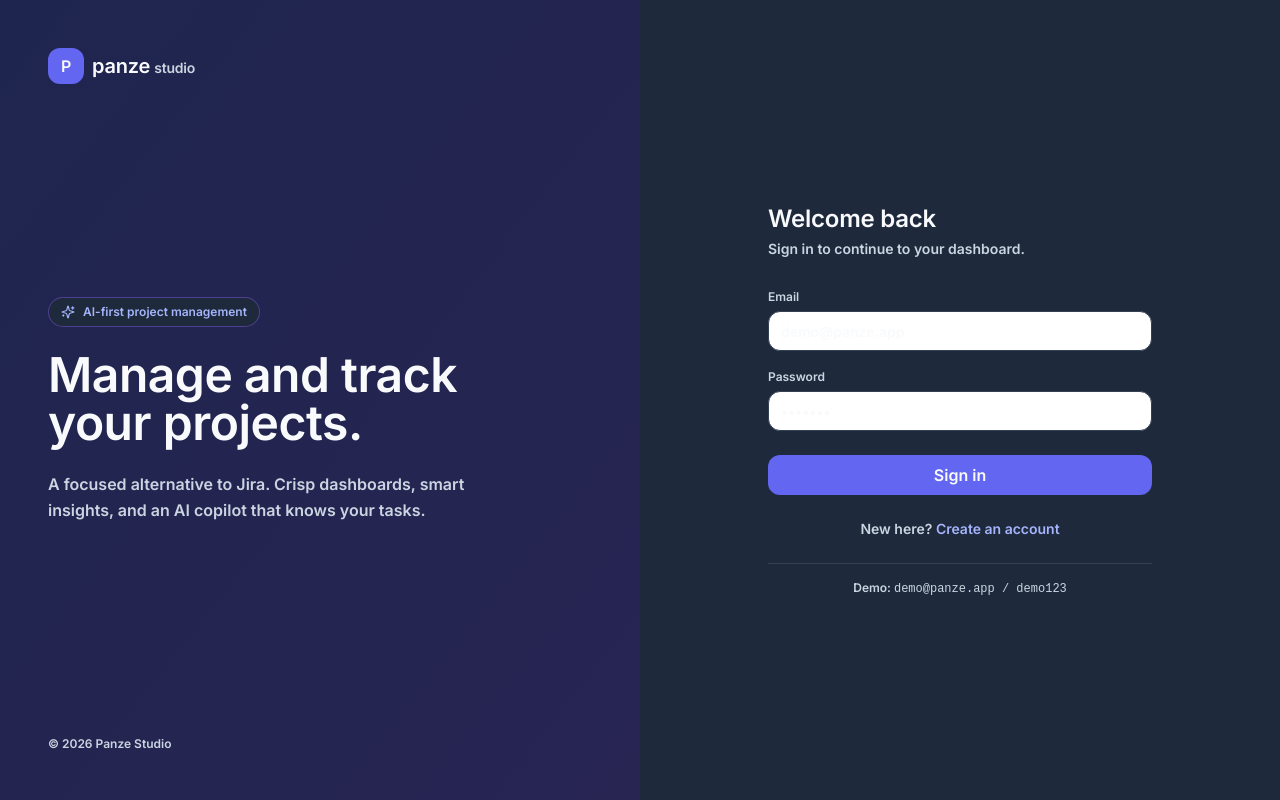
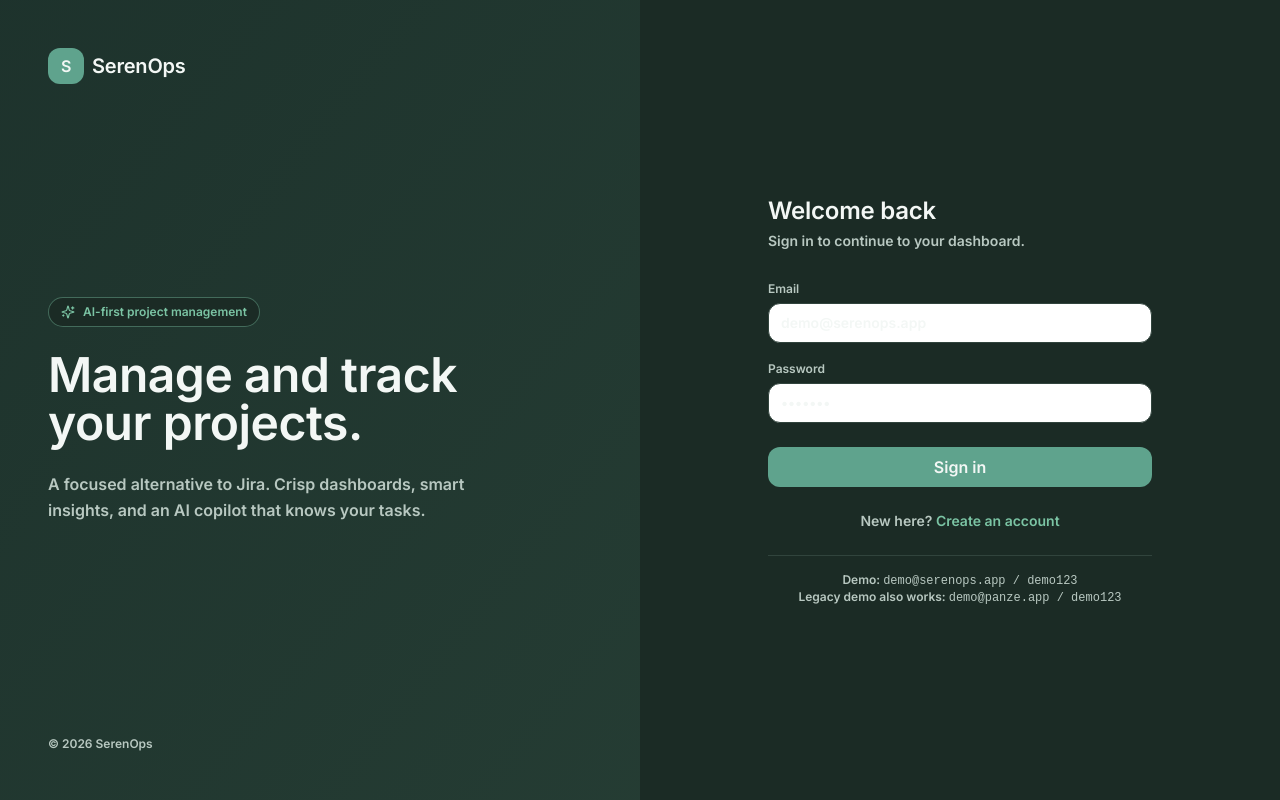
Before and after one commit to jamaica-salem/serenops, a React (Create React App) app in the folder frontend/: page /login in a window 1280 px wide. Built offline with nearby package versions, Linux system fonts and the light colour scheme; no server answers.

Commit message:
feat: rename project references to SerenOps and update related content

```diff
--- a/frontend/public/index.html
+++ b/frontend/public/index.html
@@ -4,7 +4,7 @@
         <meta charset="utf-8" />
         <meta name="viewport" content="width=device-width, initial-scale=1" />
         <meta name="theme-color" content="#000000" />
-        <meta name="description" content="Panze project management app" />
+        <meta name="description" content="SerenOps project management app" />
         <link rel="preconnect" href="https://fonts.googleapis.com" />
         <link rel="preconnect" href="https://fonts.gstatic.com" crossorigin />
         <link href="https://fonts.googleapis.com/css2?family=Inter:wght@600&display=swap" rel="stylesheet" />
@@ -21,7 +21,7 @@
         work correctly both with client-side routing and a non-root public URL.
         Learn how to configure a non-root public URL by running `npm run build`.
         -->
-        <title>Panze | Project Management</title>
+        <title>SerenOps | Project Management</title>
         <script>window.addEventListener("error",function(e){if(e.error instanceof DOMException&&e.error.name==="DataCloneError"&&e.message&&e.message.includes("PerformanceServerTiming")){e.stopImmediatePropagation();e.preventDefault()}},true);</script>
     </head>
     <body>
--- a/frontend/src/components/AIChatPanel.jsx
+++ b/frontend/src/components/AIChatPanel.jsx
@@ -11,7 +11,7 @@ const QUICK_PROMPTS = [
 export default function AIChatPanel() {
   const [open, setOpen] = useState(false);
   const [messages, setMessages] = useState([
-    { role: "ai", text: "Hi! I'm your Panze AI. Ask me about your tasks." },
+    { role: "ai", text: "Hi! I'm your SerenOps AI. Ask me about your tasks." },
   ]);
   const [input, setInput] = useState("");
   const [busy, setBusy] = useState(false);
@@ -49,7 +49,7 @@ export default function AIChatPanel() {
       >
         <Sparkles className="w-5 h-5 group-hover:scale-110 transition-transform" />
         <span className="absolute right-full mr-3 bg-gray-900 text-white text-xs px-2 py-1 rounded-md opacity-0 group-hover:opacity-100 transition whitespace-nowrap pointer-events-none">
-          Ask Panze AI
+          Ask SerenOps AI
         </span>
       </button>
     );
@@ -66,7 +66,7 @@ export default function AIChatPanel() {
             <Sparkles className="w-4 h-4" />
           </div>
           <div>
-            <div className="text-sm font-semibold font-display leading-none">Panze AI</div>
+            <div className="text-sm font-semibold font-display leading-none">SerenOps AI</div>
             <div className="text-[10px] opacity-80">Your project copilot</div>
           </div>
         </div>
--- a/frontend/src/components/dashboard/AIInsightsCard.jsx
+++ b/frontend/src/components/dashboard/AIInsightsCard.jsx
@@ -31,7 +31,7 @@ export default function AIInsightsCard({ insights = [] }) {
       </div>
 
       <div className="text-[10px] uppercase tracking-widest text-orange-700/80 mt-3 font-semibold">
-        Powered by Panze AI
+        Powered by SerenOps AI
       </div>
     </div>
   );
--- a/frontend/src/components/layout/Sidebar.jsx
+++ b/frontend/src/components/layout/Sidebar.jsx
@@ -29,11 +29,11 @@ export default function Sidebar() {
     >
       <div className="h-16 flex items-center gap-2 px-5 border-b border-gray-100">
         <div className="w-8 h-8 rounded-lg bg-orange-600 flex items-center justify-center text-white font-bold font-display">
-          P
+          S
         </div>
         <div>
-          <div className="font-display font-bold text-gray-900 leading-none">panze</div>
-          <div className="text-[10px] uppercase tracking-widest text-gray-400">studio</div>
+          <div className="font-display font-bold text-gray-900 leading-none">SerenOps</div>
+          <div className="text-[10px] uppercase tracking-widest text-gray-400">client os</div>
         </div>
       </div>
 
--- a/frontend/src/index.css
+++ b/frontend/src/index.css
@@ -9,8 +9,8 @@ body {
     font-family: 'Inter', -apple-system, BlinkMacSystemFont, 'Segoe UI', sans-serif;
     -webkit-font-smoothing: antialiased;
     -moz-osx-font-smoothing: grayscale;
-    background: #0F172A;
-    color: #F8FAFC;
+    background: #0F1A17;
+    color: #F3F7F5;
 }
 
 h1, h2, h3, h4, h5, .font-display {
@@ -24,30 +24,30 @@ code, pre, .font-mono {
 
 @layer base {
     :root {
-        --background: 222 47% 11%; /* #0F172A */
-        --foreground: 210 40% 98%; /* #F8FAFC */
-        --card: 217 33% 18%; /* #1E293B */
-        --card-foreground: 210 40% 98%; /* #F8FAFC */
-        --popover: 222 43% 12%; /* #111827 */
-        --popover-foreground: 210 40% 98%; /* #F8FAFC */
-        --primary: 239 84% 67%; /* #6366F1 */
-        --primary-foreground: 210 40% 98%; /* #F8FAFC */
-        --secondary: 215 25% 27%; /* #334155 */
-        --secondary-foreground: 210 40% 98%; /* #F8FAFC */
-        --muted: 215 25% 27%; /* #334155 */
-        --muted-foreground: 213 27% 84%; /* #CBD5E1 */
-        --accent: 258 90% 66%; /* #8B5CF6 */
-        --accent-foreground: 210 40% 98%; /* #F8FAFC */
-        --destructive: 0 84% 60%; /* #EF4444 */
-        --destructive-foreground: 210 40% 98%;
-        --border: 215 25% 27%; /* #334155 */
-        --input: 215 25% 27%; /* #334155 */
-        --ring: 239 84% 67%; /* #6366F1 */
-        --chart-1: 239 84% 67%; /* #6366F1 */
-        --chart-2: 258 90% 66%; /* #8B5CF6 */
-        --chart-3: 160 84% 39%; /* #10B981 */
-        --chart-4: 38 92% 50%; /* #F59E0B */
-        --chart-5: 0 84% 60%; /* #EF4444 */
+        --background: 158 27% 8%; /* #0F1A17 */
+        --foreground: 150 20% 96%; /* #F3F7F5 */
+        --card: 158 23% 14%; /* #1B2B25 */
+        --card-foreground: 150 20% 96%; /* #F3F7F5 */
+        --popover: 158 25% 10%; /* #14211D */
+        --popover-foreground: 150 20% 96%; /* #F3F7F5 */
+        --primary: 161 27% 51%; /* #5FA38D */
+        --primary-foreground: 150 20% 96%; /* #F3F7F5 */
+        --secondary: 158 22% 17%; /* #22352E */
+        --secondary-foreground: 150 20% 96%; /* #F3F7F5 */
+        --muted: 158 16% 23%; /* #31443D */
+        --muted-foreground: 154 13% 75%; /* #B8C8C1 */
+        --accent: 154 38% 63%; /* #7BC4A4 */
+        --accent-foreground: 158 27% 8%; /* #0F1A17 */
+        --destructive: 0 56% 67%; /* #D97C7C */
+        --destructive-foreground: 150 20% 96%;
+        --border: 158 16% 23%; /* #31443D */
+        --input: 158 16% 23%; /* #31443D */
+        --ring: 161 27% 51%; /* #5FA38D */
+        --chart-1: 161 27% 51%; /* #5FA38D */
+        --chart-2: 154 38% 63%; /* #7BC4A4 */
+        --chart-3: 145 50% 62%; /* #6FCF97 */
+        --chart-4: 30 53% 64%; /* #D4A373 */
+        --chart-5: 0 56% 67%; /* #D97C7C */
         --radius: 0.75rem;
     }
 }
@@ -59,9 +59,9 @@ code, pre, .font-mono {
 
 /* Custom scrollbar */
 ::-webkit-scrollbar { width: 8px; height: 8px; }
-::-webkit-scrollbar-track { background: #0F172A; }
-::-webkit-scrollbar-thumb { background: #334155; border-radius: 4px; }
-::-webkit-scrollbar-thumb:hover { background: #475569; }
+::-webkit-scrollbar-track { background: #0F1A17; }
+::-webkit-scrollbar-thumb { background: #31443D; border-radius: 4px; }
+::-webkit-scrollbar-thumb:hover { background: #3B5148; }
 
 /* Animations */
 @keyframes fadeInUp {
@@ -78,71 +78,71 @@ code, pre, .font-mono {
 
 /* Shimmer for AI insight card */
 .ai-glow {
-    background: linear-gradient(135deg, rgba(99, 102, 241, 0.18) 0%, rgba(30, 41, 59, 1) 70%);
-    border: 1px solid rgba(139, 92, 246, 0.35);
+    background: linear-gradient(135deg, rgba(95, 163, 141, 0.16) 0%, rgba(27, 43, 37, 1) 72%);
+    border: 1px solid rgba(123, 196, 164, 0.32);
 }
 
-/* Midnight Slate theme remap for existing utility-heavy components */
+/* Serene Forest Slate theme remap for existing utility-heavy components */
 @layer utilities {
-    .bg-white { background-color: #1E293B !important; }
-    .bg-white\/80 { background-color: rgba(30, 41, 59, 0.8) !important; }
-    .focus\:bg-white:focus { background-color: #1E293B !important; }
-    .text-white { color: #F8FAFC !important; }
+    .bg-white { background-color: #1B2B25 !important; }
+    .bg-white\/80 { background-color: rgba(27, 43, 37, 0.86) !important; }
+    .focus\:bg-white:focus { background-color: #1B2B25 !important; }
+    .text-white { color: #F3F7F5 !important; }
 
-    .bg-gray-50 { background-color: #0F172A !important; }
-    .bg-gray-50\/40 { background-color: rgba(15, 23, 42, 0.4) !important; }
-    .bg-gray-50\/50 { background-color: rgba(15, 23, 42, 0.5) !important; }
-    .bg-gray-50\/60 { background-color: rgba(15, 23, 42, 0.6) !important; }
-    .bg-gray-100 { background-color: #111827 !important; }
-    .bg-gray-900 { background-color: #111827 !important; }
+    .bg-gray-50 { background-color: #0F1A17 !important; }
+    .bg-gray-50\/40 { background-color: rgba(15, 26, 23, 0.4) !important; }
+    .bg-gray-50\/50 { background-color: rgba(15, 26, 23, 0.5) !important; }
+    .bg-gray-50\/60 { background-color: rgba(15, 26, 23, 0.6) !important; }
+    .bg-gray-100 { background-color: #14211D !important; }
+    .bg-gray-900 { background-color: #14211D !important; }
 
-    .text-gray-900, .text-gray-800, .text-gray-700 { color: #F8FAFC !important; }
-    .text-gray-600, .text-gray-500, .text-gray-400, .text-gray-300 { color: #CBD5E1 !important; }
+    .text-gray-900, .text-gray-800, .text-gray-700 { color: #F3F7F5 !important; }
+    .text-gray-600, .text-gray-500, .text-gray-400, .text-gray-300 { color: #B8C8C1 !important; }
 
-    .border-gray-50, .border-gray-100, .border-gray-200, .border-gray-300 { border-color: #334155 !important; }
+    .border-gray-50, .border-gray-100, .border-gray-200, .border-gray-300 { border-color: #31443D !important; }
 
     .hover\:bg-gray-50:hover,
     .hover\:bg-gray-100:hover,
-    .hover\:bg-gray-200:hover { background-color: #1E293B !important; }
+    .hover\:bg-gray-200:hover { background-color: #22352E !important; }
     .hover\:text-gray-900:hover,
     .hover\:text-gray-800:hover,
-    .hover\:text-gray-700:hover { color: #F8FAFC !important; }
+    .hover\:text-gray-700:hover { color: #F3F7F5 !important; }
 
-    .bg-orange-50 { background-color: rgba(139, 92, 246, 0.12) !important; }
-    .bg-orange-50\/40 { background-color: rgba(139, 92, 246, 0.18) !important; }
-    .bg-orange-100 { background-color: rgba(139, 92, 246, 0.18) !important; }
-    .bg-orange-500, .bg-orange-600 { background-color: #6366F1 !important; }
-    .hover\:bg-orange-700:hover { background-color: #4F46E5 !important; }
-    .border-orange-100, .border-orange-300, .border-orange-400 { border-color: rgba(139, 92, 246, 0.45) !important; }
-    .text-orange-500, .text-orange-600, .text-orange-700, .text-orange-800, .text-orange-900 { color: #A5B4FC !important; }
-    .hover\:text-orange-700:hover, .hover\:text-orange-800:hover { color: #C4B5FD !important; }
-    .focus\:border-orange-500:focus { border-color: #6366F1 !important; }
+    .bg-orange-50 { background-color: rgba(95, 163, 141, 0.14) !important; }
+    .bg-orange-50\/40 { background-color: rgba(95, 163, 141, 0.2) !important; }
+    .bg-orange-100 { background-color: rgba(123, 196, 164, 0.2) !important; }
+    .bg-orange-500, .bg-orange-600 { background-color: #5FA38D !important; }
+    .hover\:bg-orange-700:hover { background-color: #4E8C79 !important; }
+    .border-orange-100, .border-orange-300, .border-orange-400 { border-color: rgba(123, 196, 164, 0.42) !important; }
+    .text-orange-500, .text-orange-600, .text-orange-700, .text-orange-800, .text-orange-900 { color: #7BC4A4 !important; }
+    .hover\:text-orange-700:hover, .hover\:text-orange-800:hover { color: #9ED8BD !important; }
+    .focus\:border-orange-500:focus { border-color: #5FA38D !important; }
     .focus\:ring-orange-500\/20:focus,
-    .focus\:ring-orange-500\/30:focus { --tw-ring-color: rgba(99, 102, 241, 0.35) !important; }
+    .focus\:ring-orange-500\/30:focus { --tw-ring-color: rgba(95, 163, 141, 0.35) !important; }
 
-    .from-orange-50 { --tw-gradient-from: rgba(99, 102, 241, 0.18) var(--tw-gradient-from-position) !important; --tw-gradient-to: rgba(99, 102, 241, 0) var(--tw-gradient-to-position) !important; --tw-gradient-stops: var(--tw-gradient-from), var(--tw-gradient-to) !important; }
-    .to-orange-100 { --tw-gradient-to: rgba(139, 92, 246, 0.2) var(--tw-gradient-to-position) !important; }
-    .from-orange-500 { --tw-gradient-from: #6366F1 var(--tw-gradient-from-position) !important; --tw-gradient-to: rgba(99, 102, 241, 0) var(--tw-gradient-to-position) !important; --tw-gradient-stops: var(--tw-gradient-from), var(--tw-gradient-to) !important; }
-    .to-orange-600 { --tw-gradient-to: #8B5CF6 var(--tw-gradient-to-position) !important; }
+    .from-orange-50 { --tw-gradient-from: rgba(95, 163, 141, 0.18) var(--tw-gradient-from-position) !important; --tw-gradient-to: rgba(95, 163, 141, 0) var(--tw-gradient-to-position) !important; --tw-gradient-stops: var(--tw-gradient-from), var(--tw-gradient-to) !important; }
+    .to-orange-100 { --tw-gradient-to: rgba(123, 196, 164, 0.2) var(--tw-gradient-to-position) !important; }
+    .from-orange-500 { --tw-gradient-from: #5FA38D var(--tw-gradient-from-position) !important; --tw-gradient-to: rgba(95, 163, 141, 0) var(--tw-gradient-to-position) !important; --tw-gradient-stops: var(--tw-gradient-from), var(--tw-gradient-to) !important; }
+    .to-orange-600 { --tw-gradient-to: #7BC4A4 var(--tw-gradient-to-position) !important; }
 
-    .bg-amber-50 { background-color: rgba(245, 158, 11, 0.14) !important; }
-    .text-amber-700 { color: #F59E0B !important; }
-    .border-amber-100 { border-color: rgba(245, 158, 11, 0.4) !important; }
+    .bg-amber-50 { background-color: rgba(212, 163, 115, 0.16) !important; }
+    .text-amber-700 { color: #D4A373 !important; }
+    .border-amber-100 { border-color: rgba(212, 163, 115, 0.45) !important; }
 
-    .bg-blue-50 { background-color: rgba(99, 102, 241, 0.14) !important; }
-    .bg-blue-500 { background-color: #6366F1 !important; }
-    .text-blue-700 { color: #A5B4FC !important; }
+    .bg-blue-50 { background-color: rgba(127, 168, 164, 0.16) !important; }
+    .bg-blue-500 { background-color: #7FA8A4 !important; }
+    .text-blue-700 { color: #B8C8C1 !important; }
 
-    .bg-green-50 { background-color: rgba(16, 185, 129, 0.14) !important; }
-    .bg-green-500 { background-color: #10B981 !important; }
-    .text-green-700 { color: #6EE7B7 !important; }
+    .bg-green-50 { background-color: rgba(111, 207, 151, 0.16) !important; }
+    .bg-green-500 { background-color: #6FCF97 !important; }
+    .text-green-700 { color: #8FDEB4 !important; }
 
-    .bg-red-50 { background-color: rgba(239, 68, 68, 0.14) !important; }
-    .bg-red-500 { background-color: #EF4444 !important; }
-    .text-red-600, .text-red-700 { color: #FCA5A5 !important; }
-    .border-red-100 { border-color: rgba(239, 68, 68, 0.4) !important; }
-    .hover\:bg-red-50:hover { background-color: rgba(239, 68, 68, 0.2) !important; }
-    .hover\:text-red-600:hover { color: #F87171 !important; }
+    .bg-red-50 { background-color: rgba(217, 124, 124, 0.16) !important; }
+    .bg-red-500 { background-color: #D97C7C !important; }
+    .text-red-600, .text-red-700 { color: #E7B2B2 !important; }
+    .border-red-100 { border-color: rgba(217, 124, 124, 0.45) !important; }
+    .hover\:bg-red-50:hover { background-color: rgba(217, 124, 124, 0.24) !important; }
+    .hover\:text-red-600:hover { color: #F0C5C5 !important; }
 }
 
 @layer base {
--- a/frontend/src/pages/AIAssistantPage.jsx
+++ b/frontend/src/pages/AIAssistantPage.jsx
@@ -11,7 +11,7 @@ const QUICK = [
 
 export default function AIAssistantPage() {
   const [messages, setMessages] = useState([
-    { role: "ai", text: "Hi! I'm Panze AI. I can help you plan your day, summarize tasks, and surface what's overdue." },
+    { role: "ai", text: "Hi! I'm SerenOps AI. I can help you plan your day, summarize tasks, and surface what's overdue." },
   ]);
   const [input, setInput] = useState("");
   const [busy, setBusy] = useState(false);
--- a/frontend/src/pages/Login.jsx
+++ b/frontend/src/pages/Login.jsx
@@ -5,7 +5,7 @@ import { Sparkles } from "lucide-react";
 
 export default function Login() {
   const { user, login, error } = useAuth();
-  const [email, setEmail] = useState("demo@panze.app");
+  const [email, setEmail] = useState("demo@serenops.app");
   const [password, setPassword] = useState("demo123");
   const [busy, setBusy] = useState(false);
 
@@ -23,8 +23,8 @@ export default function Login() {
       {/* Left brand panel */}
       <div className="hidden md:flex w-1/2 relative overflow-hidden bg-gradient-to-br from-orange-50 via-white to-orange-100 p-12 flex-col justify-between">
         <div className="flex items-center gap-2">
-          <div className="w-9 h-9 rounded-lg bg-orange-600 flex items-center justify-center text-white font-bold font-display">P</div>
-          <div className="font-display font-bold text-xl">panze<span className="text-gray-400 text-sm font-normal ml-1">studio</span></div>
+          <div className="w-9 h-9 rounded-lg bg-orange-600 flex items-center justify-center text-white font-bold font-display">S</div>
+          <div className="font-display font-bold text-xl">SerenOps</div>
         </div>
         <div className="space-y-6 max-w-md">
           <div className="inline-flex items-center gap-2 px-3 py-1.5 bg-white rounded-full text-xs font-medium text-orange-700 border border-orange-100">
@@ -38,7 +38,7 @@ export default function Login() {
             that knows your tasks.
           </p>
         </div>
-        <div className="text-xs text-gray-400">© 2026 Panze Studio</div>
+        <div className="text-xs text-gray-400">© 2026 SerenOps</div>
       </div>
 
       {/* Right form */}
@@ -97,7 +97,9 @@ export default function Login() {
           </div>
 
           <div className="text-xs text-gray-400 text-center pt-4 border-t border-gray-100">
-            Demo: <span className="font-mono">demo@panze.app / demo123</span>
+            Demo: <span className="font-mono">demo@serenops.app / demo123</span>
+            <br />
+            Legacy demo also works: <span className="font-mono">demo@panze.app / demo123</span>
           </div>
         </form>
       </div>
--- a/frontend/src/pages/Register.jsx
+++ b/frontend/src/pages/Register.jsx
@@ -26,8 +26,8 @@ export default function Register() {
         data-testid="register-form"
       >
         <div className="flex items-center gap-2 mb-2">
-          <div className="w-8 h-8 rounded-lg bg-orange-600 flex items-center justify-center text-white font-bold font-display">P</div>
-          <span className="font-display font-bold">panze</span>
+          <div className="w-8 h-8 rounded-lg bg-orange-600 flex items-center justify-center text-white font-bold font-display">S</div>
+          <span className="font-display font-bold">SerenOps</span>
         </div>
         <div>
           <h2 className="font-display text-2xl font-bold text-gray-900">Create account</h2>
--- a/frontend/src/pages/SettingsPage.jsx
+++ b/frontend/src/pages/SettingsPage.jsx
@@ -69,7 +69,7 @@ export default function SettingsPage() {
           </div>
           <div>
             <h2 className="font-display text-lg font-semibold text-gray-900">AI Provider</h2>
-            <p className="text-sm text-gray-500">Choose the LLM behind Panze AI and configure your own provider key.</p>
+            <p className="text-sm text-gray-500">Choose the LLM behind SerenOps AI and configure your own provider key.</p>
           </div>
         </div>
 
```
Also changed, not shown: frontend/src/contexts/AuthContext.jsx (+27 -1 lines).
